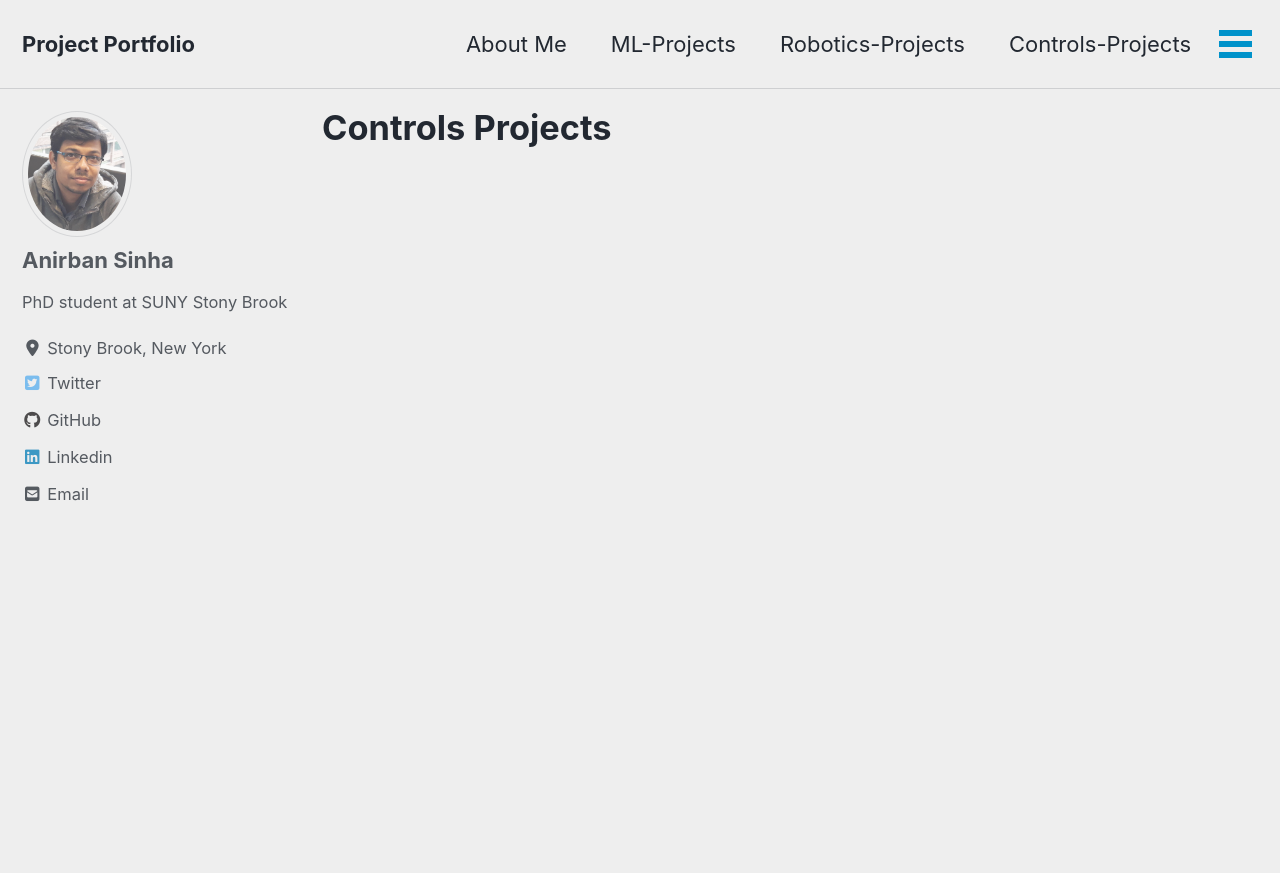
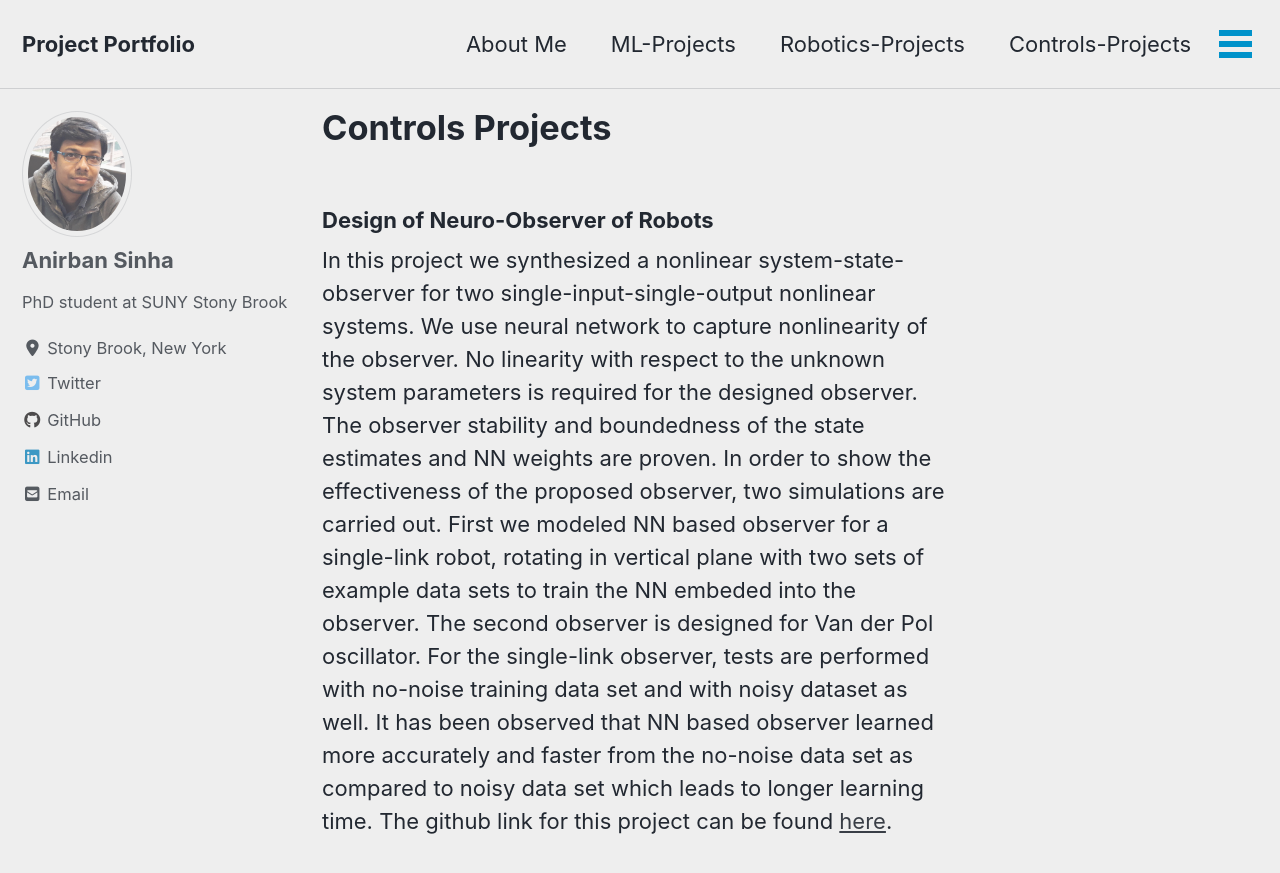
Before and after one commit to mattsinbot/mattsinbot.github.io, a Jekyll site: the page built from _pages/Controls_Projects.md, in a window 1280 px wide and 900 px high. Shown: the top 873 px of the window. Built offline with Jekyll 4.4.1, drawn with Linux system fonts in a browser that asks for light colours; cached includes are drawn as plain includes; nearby versions of some CDN libraries.

Commit message:
ml page updated with neuro observer

```diff
--- a/_pages/Controls_Projects.md
+++ b/_pages/Controls_Projects.md
@@ -4,3 +4,16 @@ permalink: /controlsprojects/
 header:
   # image: "/images/deeplearning.jpg"
 ---
+
+### Design of Neuro-Observer of Robots
+In this project we synthesized a nonlinear system-state-observer for two single-input-single-output
+nonlinear systems. We use neural network to capture nonlinearity of the observer. No linearity
+with respect to the unknown system parameters is required for the designed observer. The observer
+stability and boundedness of the state estimates and NN weights are proven. In order to show the
+effectiveness of the proposed observer, two simulations are carried out. First we modeled NN based
+observer for a single-link robot, rotating in vertical plane with two sets of example data sets to train
+the NN embeded into the observer. The second observer is designed for Van der Pol oscillator. For
+the single-link observer, tests are performed with no-noise training data set and with noisy dataset
+as well. It has been observed that NN based observer learned more accurately and faster from the
+no-noise data set as compared to noisy data set which leads to longer learning time.
+The github link for this project can be found [here](https://github.com/mattsinbot/Neuro-Observer-for-Dynamical-Systems).
```
